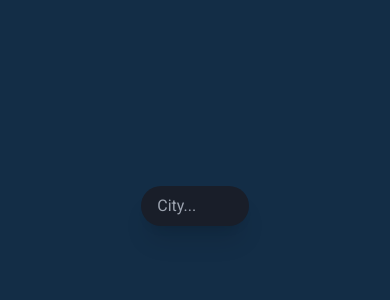
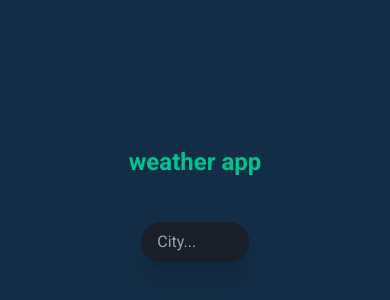
Before and after one commit to BeeAwwad/Weather_App, a React (Vite) app: page / in a window 390 px wide. Shown: the part 228-528 px from the top of the page. Built offline with nearby package versions, Linux system fonts and the light colour scheme; a web font is replaced by a local one.

Commit message:
Added H1 tag to the seach bar in mobile view

```diff
--- a/src/components/toppart.jsx
+++ b/src/components/toppart.jsx
@@ -61,14 +61,16 @@ function TopPart(props) {
   return (
     <div className="text-white flex bg-dark-mode md:bg-dark-home w-full h-full flex-col ">
       <div className="my-auto mx-auto">
-        <div className={`my-auto flex flex-col items-center md:grid md:grid-cols-2 ${data.main ? "md:grid-rows-4xrow" : "md:grid-rows-1row"} md:rounded-lg md:overflow-hidden`}>
-          <div
-            className={`hidden md:flex text-white bg-dark-second md:h-full md:items-center md:p-4 ${
-              Object.keys(data).length === 0 ? "md:rounded-l-lg" : ""
-            }`}
-          >
-            <h1 className="font-bold text-2xl">weather</h1>
-          </div>
+        <div
+          className={`my-auto flex flex-col items-center md:grid md:grid-cols-2 ${
+            data.main ? "md:grid-rows-4xrow" : "md:grid-rows-1row"
+          } md:rounded-lg md:overflow-hidden`}
+        >
+          {!data.main || window.innerWidth >= 768 ? (
+            <div className="rounded p-2 m-3 text-lg text-dark-second md:flex md:text-white md:bg-dark-second md:h-full md:items-center md:p-4 md:rounded-none md:m-0 md:rounded-l-lg">
+              <h1 className="font-bold text-2xl">weather app</h1>
+            </div>
+          ) : null}
           <Search
             location={location}
             setLocation={setLocation}
@@ -119,35 +121,35 @@ function TopPart(props) {
               <BottomPart data={data} />
               {sunrise && sunset ? (
                 <div className="hidden md:grid md:grid-rows-3xrow md:bg-dark-second md:m-5 md:p-3 md:mb-5 md:mt-2 md:rounded-lg text-dark-mode animate-fade-up delay-300">
-                  <div className="flex justify-between mx-4 px-6">
+                  <div className="flex justify-between mx-4 overflow-hidden">
+                    <img
+                      className="animate-fade-up delay-700 w-2/5 object-cover"
+                      src={images[0].image}
+                      alt={images[0].name}
+                    />
+                    <img
+                      className="animate-fade-up delay-700 w-2/5 object-cover"
+                      src={images[1].image}
+                      alt={images[1].name}
+                    />
+                  </div>
+                  <div className="flex justify-between mx-5 px-5">
                     <div className="overflow-hiddden">
-                      <h4 className="font-bold animate-fade-up delay-500">
+                      <h3 className="font-bold animate-fade-up delay-500">
                         Sunrise
-                      </h4>
-                      <p className="text-sm animate-fade-up delay-500">
+                      </h3>
+                      <p className="text-sm animate-fade-up delay-501">
                         {newSunrise}am
                       </p>
                     </div>
                     <div className="overflow-hiddden">
-                      <h4 className="font-bold animate-fade-up delay-500">
+                      <h3 className="font-bold animate-fade-up delay-500">
                         Sunset
-                      </h4>
-                      <p className="text-sm animate-fade-up delay-500">
+                      </h3>
+                      <p className="text-sm animate-fade-up delay-501">
                         {newSunset}pm
                       </p>
                     </div>
-                  </div>
-                  <div className="flex justify-between mx-4 overflow-hidden">
-                    <img
-                      className="animate-fade-up delay-700 w-2/5"
-                      src={images[0].image}
-                      alt={images[0].name}
-                    />
-                    <img
-                      className="animate-fade-up delay-700 w-2/5"
-                      src={images[1].image}
-                      alt={images[1].name}
-                    />
                   </div>
                 </div>
               ) : null}
--- a/tailwind.config.js
+++ b/tailwind.config.js
@@ -6,7 +6,7 @@ export default {
       gridTemplateRows: {
         "4xrow": "1fr 4fr",
         "1row": "1fr",
-        "3xrow": "50px 60px",
+        "3xrow": "60px 50px",
       },
       animation: {
         "slide-left": "slideLeft 1.7s cubic-bezier(0.165, 0.84, 0.44, 1) forwards",
```
